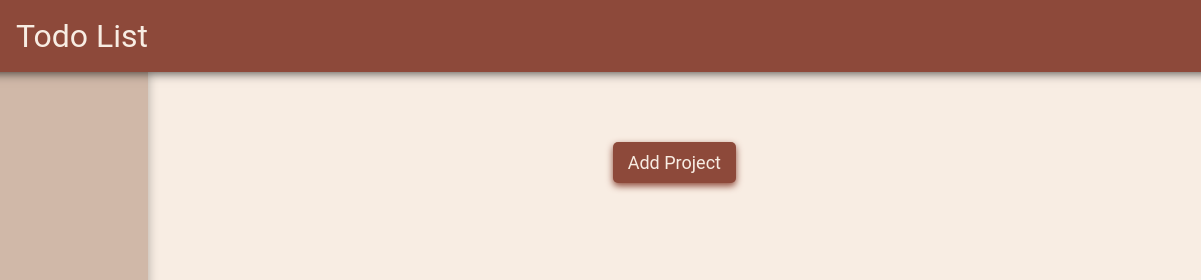
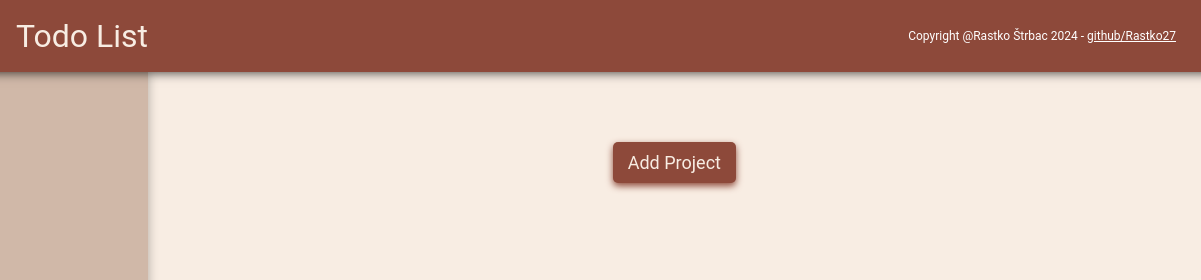
Before and after one commit to Rastko27/todo-list, a website built with webpack: page src/index.html in a window 1280 px wide. Shown: the top 280 px of the page, 79-1280 px from the left. Built offline with nearby package versions, Linux system fonts and the light colour scheme.

Commit message:
Add credit in header

```diff
--- a/package.json
+++ b/package.json
@@ -4,7 +4,9 @@
   "description": "Todo list built using HTML, CSS and Javascript. Inspiration from The Odin Project",
   "main": "index.js",
   "scripts": {
-    "test": "echo \"Error: no test specified\" && exit 1"
+    "test": "echo \"Error: no test specified\" && exit 1",
+    "build": "webpack --mode production",
+    "deploy": "gh-pages -d dist"
   },
   "keywords": [],
   "author": "",
@@ -13,6 +15,7 @@
     "copy-webpack-plugin": "^12.0.2",
     "css-loader": "^7.1.2",
     "file-loader": "^6.2.0",
+    "gh-pages": "^6.1.1",
     "html-webpack-plugin": "^5.6.0",
     "mini-css-extract-plugin": "^2.9.0",
     "style-loader": "^4.0.0",
--- a/src/index.html
+++ b/src/index.html
@@ -10,6 +10,7 @@
         <div class="header">
             <img class="logo" src="images/to-do-list.png" alt="">
             <h1>Todo List</h1>
+            <div class="credit">Copyright @Rastko Štrbac 2024 - <a href="https://github.com/Rastko27">github/Rastko27</a></div>
         </div>
         <div class="content-wrapper">
             <div id="sidebar" class="sidebar">
--- a/src/style.css
+++ b/src/style.css
@@ -48,6 +48,17 @@ h1,h2 {
     background-color: var(--brown);
     box-shadow: 0px 1px 10px 0px rgba(0,0,0,0.7);
     font-size: 16px;
+}
+
+.credit {
+    position: absolute;
+    right: 50px;
+    font-size: 12px;
+    color: white;
+}
+
+.credit > a {
+    color: white;
 }
 
 .logo {
--- a/webpack.config.js
+++ b/webpack.config.js
@@ -4,7 +4,7 @@ const MiniCssExtractPlugin = require('mini-css-extract-plugin');
 const CopyWebpackPlugin = require('copy-webpack-plugin');
 
 module.exports = {
-  mode: 'development',
+  mode: 'production',
   entry: './src/index.js',
   output: {
     filename: 'main.js',
```
Also changed, not shown: dist/index.html, dist/main.js, dist/style.css, 1 other file.
